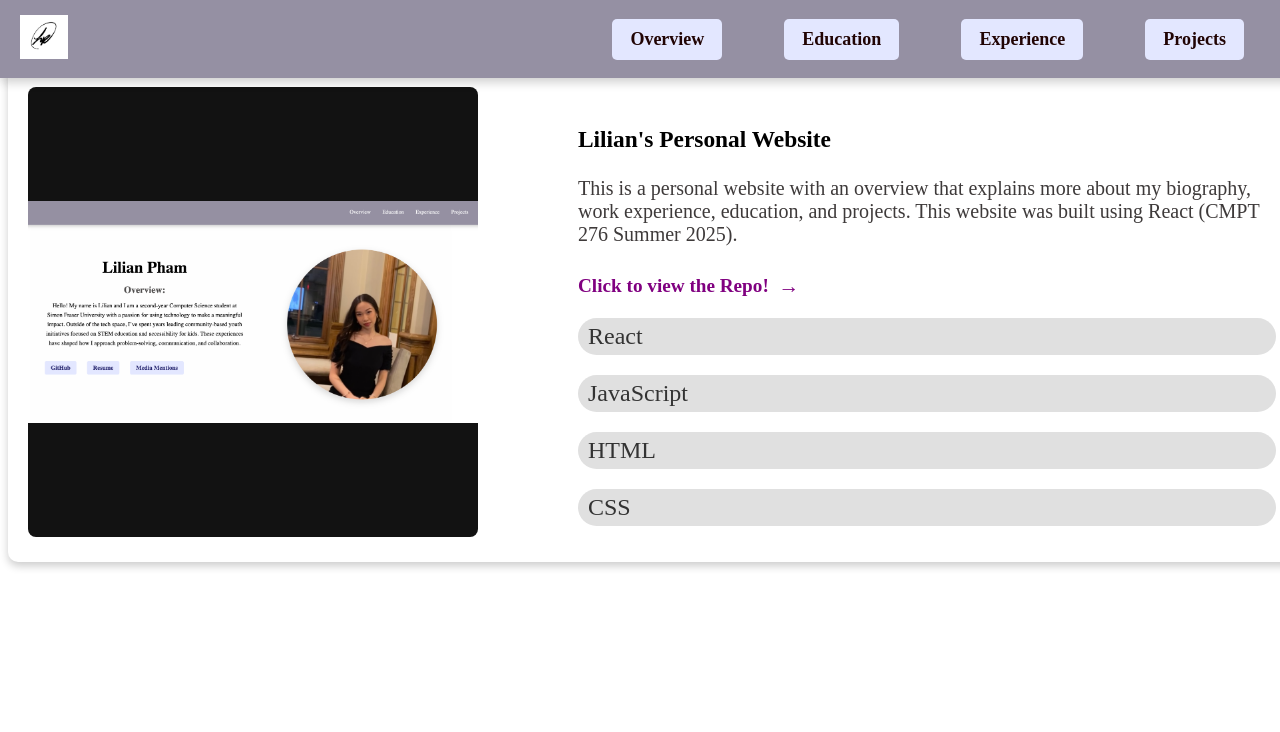
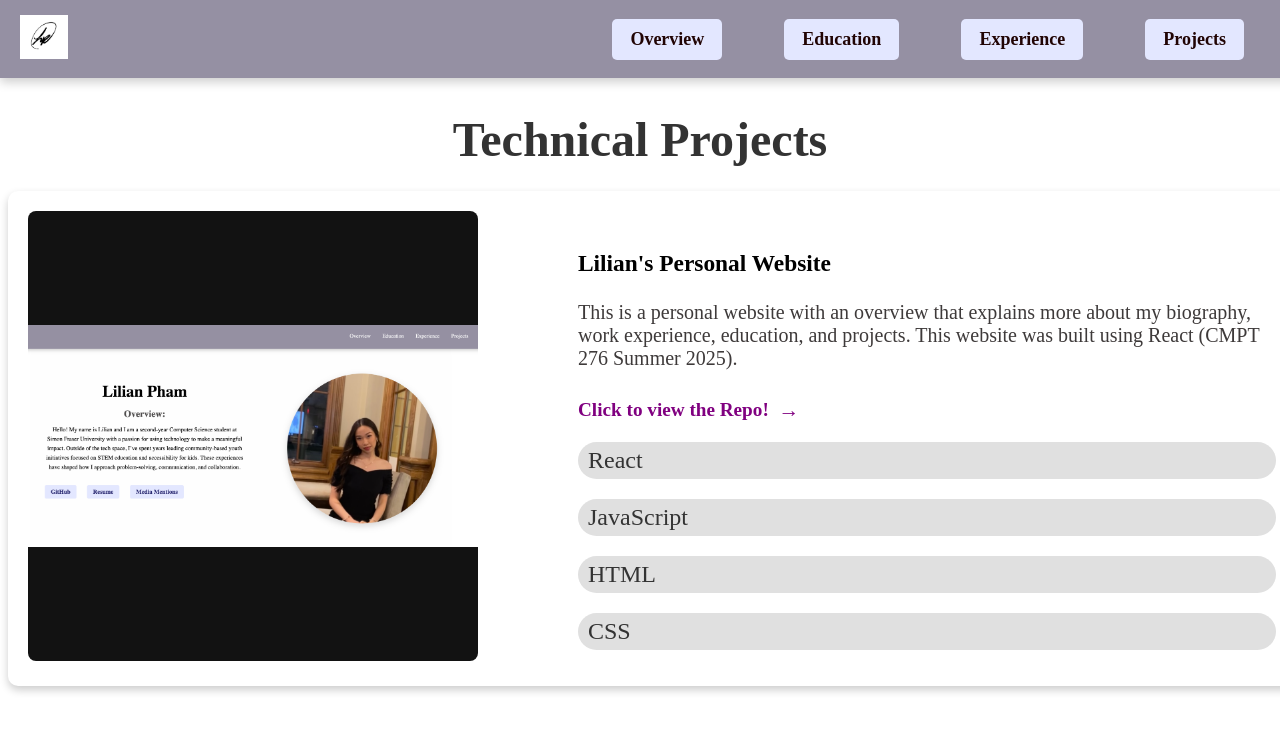
Before and after one commit to lilian-pham/lilian-pham.github.io, a React (Create React App) app: page /projects in a window 1280 px wide. Shown: the top 732 px of the page. Built offline with nearby package versions, Linux system fonts and the light colour scheme.

Commit message:
changed font of technical projects heading

```diff
--- a/src/pages/project-page/project-page.css
+++ b/src/pages/project-page/project-page.css
@@ -3,6 +3,15 @@
     display: flex;
     flex-direction: column;
     margin-top: 20px;
+}
+
+.projects-page-title {
+    font-size: 3rem;
+    color: #333;
+    font-weight: bold;
+    text-align: center;
+    margin-top: 7rem;
+    margin-bottom: 1.5rem;
 }
 
 .repo-link {
--- a/src/pages/project-page/project-page.jsx
+++ b/src/pages/project-page/project-page.jsx
@@ -21,7 +21,7 @@ const ProjectsPage = () => {
 
   return (
     <div>
-      <h2>Projects</h2>
+      <h2 className="projects-page-title">Technical Projects</h2>
       <div className="projects-container">
         {projectList.map((project, index) => (
           <ProjectComponent
```
